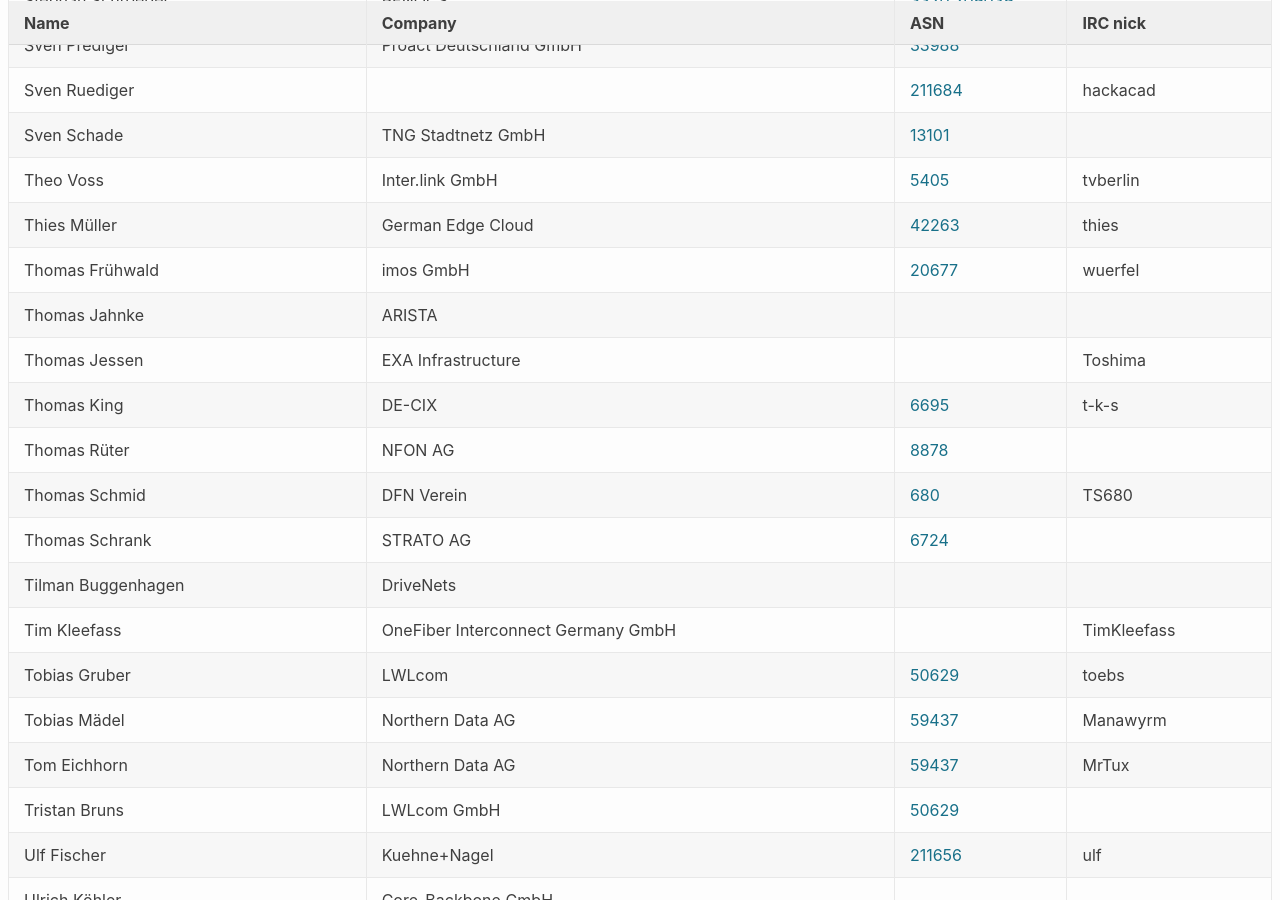
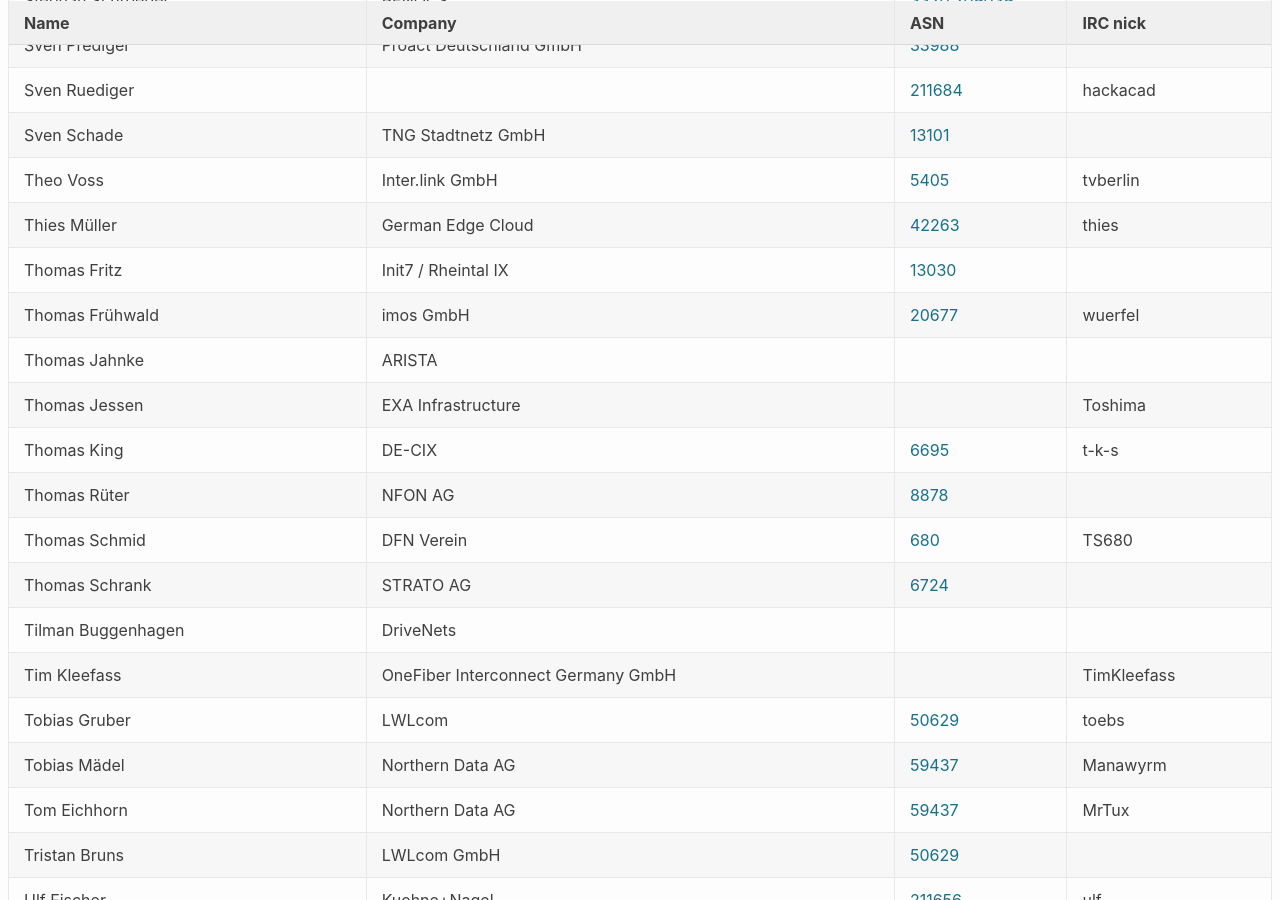
Before and after one commit to denog/pretix-attendeelist, a Jekyll site: the page built from denog14/index.md, in a window 1280 px wide and 900 px high, scrolled down 6769 px. Built offline with Jekyll 4.4.1, drawn with Linux system fonts in a browser that asks for light colours.

Commit message:
Latest data: Wed Oct 12 09:53:00 UTC 2022

```diff
--- a/_data/attendees_denog14_onsite.json
+++ b/_data/attendees_denog14_onsite.json
@@ -912,6 +912,12 @@
     "asn": "42263"
   },
   {
+    "name": "Thomas Fritz",
+    "company": "Init7 / Rheintal IX",
+    "irc": null,
+    "asn": "13030"
+  },
+  {
     "name": "Thomas Frühwald",
     "company": "imos GmbH",
     "irc": "wuerfel",
```
